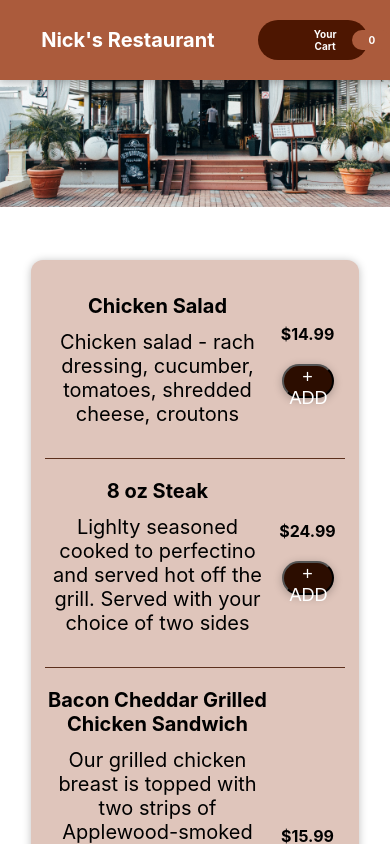
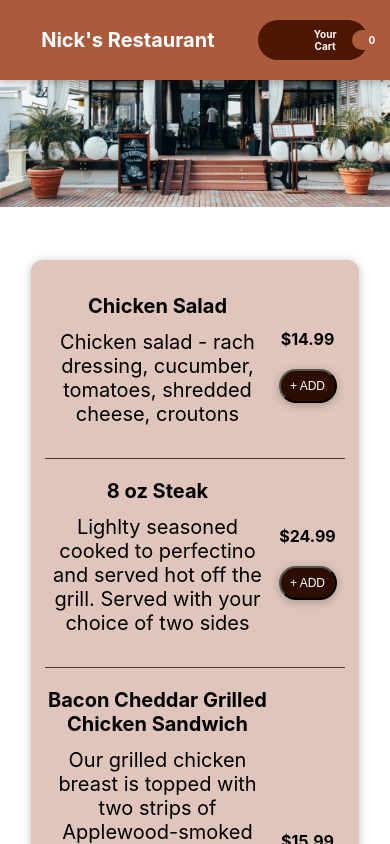
Before and after one commit to nicholas-kalpakis/restaurant, a React (Create React App) app: page / in a window 390 px wide. Shown: the top 844 px of the page. Built offline with nearby package versions, Linux system fonts and the light colour scheme.

Commit message:
Mobile meal add button UI.

```diff
--- a/src/components/Meals/Meal/AddToCart.css
+++ b/src/components/Meals/Meal/AddToCart.css
@@ -15,7 +15,8 @@
 @media (max-width:500px) {
 	.add-to-cart-button {
 		height: 34px;
-		width: 52px;
+		width: 58px;
+		font-size: 12px;
 	}
 	.price {
 		font-size: 16px;
```
